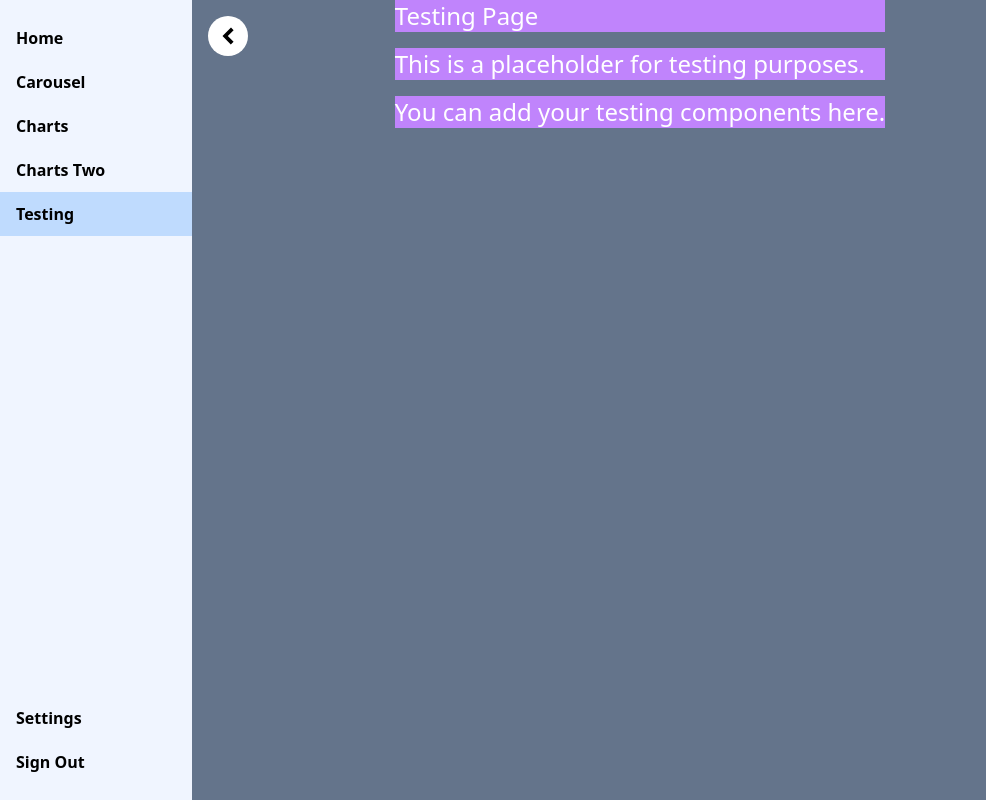
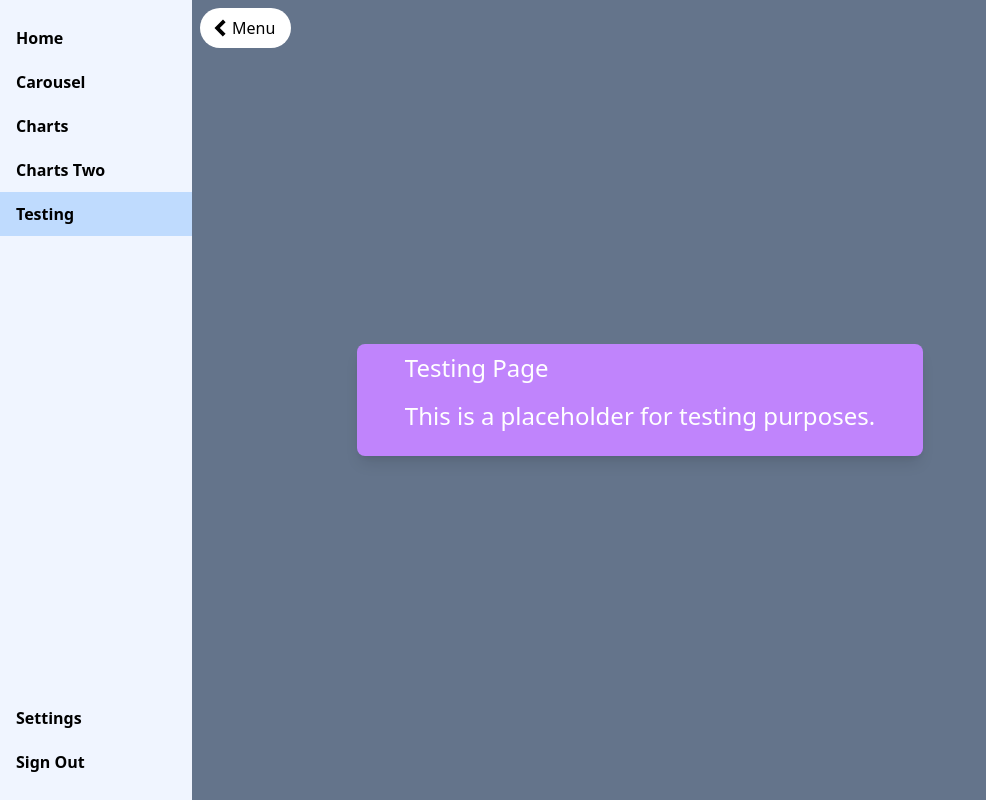
Before and after one commit to SNelson723/dcr_sandbox, a React (Vite) app: page /testing in a window 1280 px wide. Shown: the whole page, without its empty margins (0-986 px from the left). Built offline with nearby package versions, Linux system fonts and the light colour scheme; no server answers.

Commit message:
Cleans up the Carousel

```diff
--- a/src/components/widgets/HourlyItems.tsx
+++ b/src/components/widgets/HourlyItems.tsx
@@ -90,13 +90,13 @@ const HourlyItems = () => {
               className={`btn-themeGreen w-1/2`}
               onClick={() => setShowing("top")}
             >
-              Top 10
+              Top
             </button>
             <button
               className={`btn-themeBlue w-1/2`}
               onClick={() => setShowing("bottom")}
             >
-              Bottom 10
+              Bottom
             </button>
           </div>
         </div>
--- a/src/pages/Hourly.tsx
+++ b/src/pages/Hourly.tsx
@@ -41,7 +41,7 @@ const Hourly = ({ title = "Hourly" }: HourlyProps) => {
   };
   return (
     <div
-      className={`min-h-[65vh] max-h-[65vh] animate-fadeIn ${
+      className={`min-h-[65vh] max-h-[75vh] animate-fadeIn ${
         render() ? "" : "hidden"
       } transition-all duration-200 no-scrollbar overflow-y-scroll`}
     >
--- a/src/pages/NavMenu.tsx
+++ b/src/pages/NavMenu.tsx
@@ -6,29 +6,18 @@ import { NavLinkProps, baseClass, activeClass } from "../data/navMenuData";
 
 const NavMenu = () => {
   const [isOpen, setIsOpen] = useState(true);
-
   const ref = useRef<HTMLDivElement>(null);
   const iconRef = useRef<HTMLDivElement>(null);
 
   const handleRef = () => {
     if (!ref.current || !iconRef.current) return;
-
-    const openOrClose = ref.current.getAttribute("data-open");
-    ref.current.setAttribute(
-      "data-open",
-      openOrClose === "true" ? "false" : "true"
-    );
-
-    const icon = iconRef.current.getAttribute("data-open");
-    iconRef.current.setAttribute(
-      "data-open",
-      icon === "true" ? "false" : "true"
-    );
+    ref.current.setAttribute("data-open", isOpen ? "false" : "true");
+    iconRef.current.setAttribute("data-open", isOpen ? "false" : "true");
     setIsOpen((v) => !v);
   };
 
   return (
-    <>
+    <div className="select-none">
       <div
         ref={ref}
         data-open="true"
@@ -43,15 +32,13 @@ const NavMenu = () => {
               key={link.to}
               to={link.to}
               draggable={false}
-              className={({ isActive }) =>
-                `
-              transition-all duration-300 text-nowrap
-              py-2 p-4 cursor-pointer hover:bg-blue-200
+              className={({
+                isActive,
+              }) => `transition-all duration-300 text-nowrap py-2 p-4 cursor-pointer hover:bg-blue-200
               ${baseClass}
               ${isOpen ? "w-full opacity-100" : "w-0 opacity-0"} ${
-                  isActive ? activeClass : ""
-                }`
-              }
+                isActive ? activeClass : ""
+              }`}
             >
               {link.label}
             </NavLink>
@@ -78,7 +65,7 @@ const NavMenu = () => {
       <div
         ref={iconRef}
         data-open="true"
-        className="z-50 absolute data-[open=true]:left-52 data-[open=false]:left-4 top-4 rounded-full p-2 bg-white cursor-pointer transition-all duration-300"
+        className="z-50 flex absolute data-[open=true]:left-48 ml-2 data-[open=false]:left-0 top-2 rounded-full p-2 bg-white cursor-pointer transition-all duration-300"
         onClick={handleRef}
       >
         <ChevronRight
@@ -87,8 +74,15 @@ const NavMenu = () => {
           } transition-all duration-300`}
           style={{ transform: isOpen ? "rotate(180deg)" : "rotate(0deg)" }}
         />
+        <span
+          className={`pr-2 ${
+            isOpen ? "opacity-100" : "opacity-40"
+          } transition-all duration-300`}
+        >
+          Menu
+        </span>
       </div>
-    </>
+    </div>
   );
 };
 
--- a/src/pages/Testing.tsx
+++ b/src/pages/Testing.tsx
@@ -1,11 +1,10 @@
 const Testing = () => {
   return (
-    <div className="px-12 text-2xl font-medium text-white h-screen">
-      <h1 className="mb-4 bg-purple-400">Testing Page</h1>
-      <p className="mb-4 bg-purple-400">
-        This is a placeholder for testing purposes.
-      </p>
-      <p className="bg-purple-400">You can add your testing components here.</p>
+    <div className="flex flex-col items-center justify-center h-screen">
+      <div className="px-12 text-2xl font-medium text-white bg-purple-400 py-2 rounded-lg shadow-lg">
+        <h1 className="mb-4">Testing Page</h1>
+        <p className="mb-4">This is a placeholder for testing purposes.</p>
+      </div>
     </div>
   );
 };
--- a/src/pages/study/StudyGuide.tsx
+++ b/src/pages/study/StudyGuide.tsx
@@ -13,11 +13,11 @@ const StudyGuide = () => {
   const isMobile = screenWidth <= 820;
 
   return (
-    <div className="h-full mt-10 md:mt-20 scrollbar-none">
+    <div className="h-full mt-10 md:mt-12 scrollbar-none ">
       <div className="text-black">
         {!isMobile ? (
           <Carousel
-            className="relative md:max-w-[70vw] overflow-hidden max-h-[70vh] min-h-[70vh]"
+            className="relative md:max-w-[85vw] overflow-hidden min-h-[80vh]"
             btnDivClassName="absolute bottom-0 left-1/2 z-50 -translate-x-1/2 mb-4 flex gap-2"
           >
             <Hourly title="Hourly Sales" />
```
